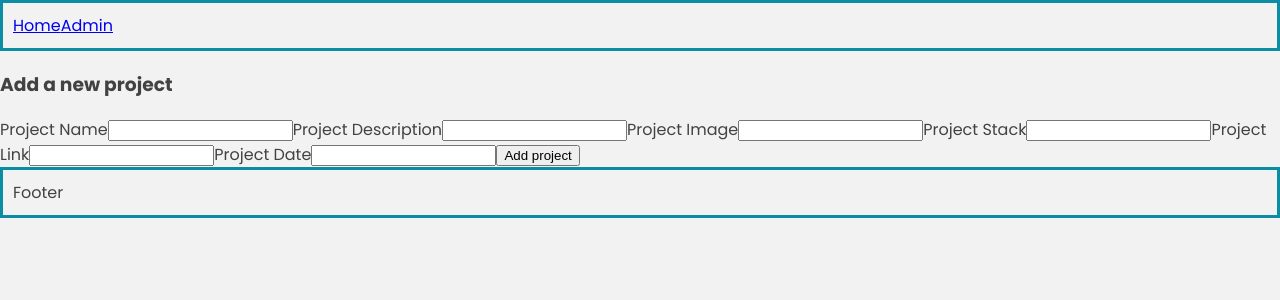
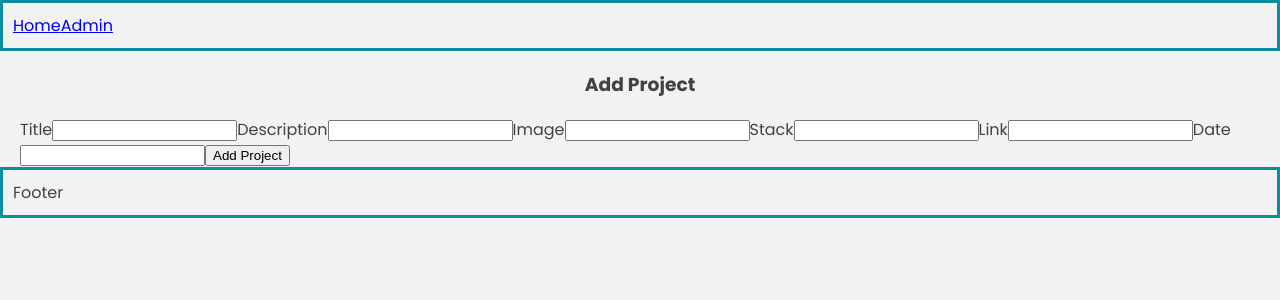
Before and after one commit to Samsuffy0100110/gabyweb-react-2023-02, a React (Vite) app in the folder frontend/: page /projects/new in a window 1280 px wide. Shown: the top 300 px of the page. Built offline with nearby package versions, Linux system fonts and the light colour scheme.

Commit message:
add a create method to project CRUD

```diff
--- a/frontend/src/App.jsx
+++ b/frontend/src/App.jsx
@@ -4,6 +4,7 @@ import Nav from "./components/layouts/Nav";
 import Footer from "./components/layouts/Footer";
 import Admin from "./pages/admin/Admin";
 import ProjectNew from '@components/admin/ProjectNew';
+import ProjectUpdate from '@components/admin/ProjectUpdate';
 
 import "./App.scss";
 
@@ -16,6 +17,7 @@ function App() {
           <Route path="/" element={<Home />} />
           <Route path="/admin" element={<Admin />} />
           <Route path="/projects/new" element={<ProjectNew />} />
+          <Route path="/projects/:id" element={<ProjectUpdate />} />
         </Routes>
         <Footer />
       </Router>
--- a/frontend/src/App.scss
+++ b/frontend/src/App.scss
@@ -10,3 +10,4 @@
 @import "./styles/layouts/footer";
 @import "./styles/pages/admin";
 @import "./styles/components/admin/main";
+@import "./styles/components/admin/project-new";
--- a/frontend/src/components/admin/Main.jsx
+++ b/frontend/src/components/admin/Main.jsx
@@ -54,7 +54,7 @@ export default function Main() {
                 <table key={project.id} className='admin_projects'>
                     <thead>
                         <tr>
-                            <th>Project Name</th>
+                            <th>Project Title</th>
                             <th>Project Description</th>
                             <th>Project Image</th>
                             <th>Project Stack</th>
@@ -75,7 +75,7 @@ export default function Main() {
                     <tfoot>
                         <tr>
                             <td>
-                                <button>Edit</button>
+                                <Link to={`/projects/${project.id}`}>Update</Link>
                             </td>
                             <td>
                                 <button onClick={() => handleDelete(project.id)}>Delete</button>
--- a/frontend/src/components/admin/ProjectNew.jsx
+++ b/frontend/src/components/admin/ProjectNew.jsx
@@ -1,21 +1,66 @@
+import React, { useState } from 'react';
+import { useNavigate } from "react-router-dom";
+
 export default function ProjectNew() {
+    const [project, setProject] = useState({
+        title: "",
+        description: "",
+        image: "",
+        stack: "",
+        link: "",
+        date: "",
+    });
+
+    const [error, setError] = useState(false);
+    const [errorMessage, setErrorMessage] = useState("");
+    const navigate = useNavigate();
+
+    const handleChange = (event) => {
+        setProject({ ...project, [event.target.name]: event.target.value });
+    }
+
+    const handleSubmit = async (event) => {
+        event.preventDefault();
+        try {
+            const response = await fetch("http://localhost:5000/projects", {
+                method: "POST",
+                headers: {
+                    "Content-Type": "application/json",
+                },
+                body: JSON.stringify(project),
+            });
+            const data = await response.json();
+            console.log(data);
+            setLoading(false);
+        } catch (error) {
+            setError(true);
+            setErrorMessage(error.message);
+        } finally {
+            navigate("/admin");
+        }
+    }
+
+    if (error) {
+        return <div>{errorMessage}</div>;
+    }
+
     return (
-        <div className='project_new'>
-            <h3>Add a new project</h3>
-            <form>
-                <label htmlFor="project_name">Project Name</label>
-                <input type="text" id="project_name" name="project_name" />
-                <label htmlFor="project_description">Project Description</label>
-                <input type="text" id="project_description" name="project_description" />
-                <label htmlFor="project_image">Project Image</label>
-                <input type="text" id="project_image" name="project_image" />
-                <label htmlFor="project_stack">Project Stack</label>
-                <input type="text" id="project_stack" name="project_stack" />
-                <label htmlFor="project_link">Project Link</label>
-                <input type="text" id="project_link" name="project_link" />
-                <label htmlFor="project_date">Project Date</label>
-                <input type="text" id="project_date" name="project_date" />
-                <button type="submit">Add project</button>
+        <div className='project-new-form'>
+            <h3>Add Project</h3>
+            <form onSubmit={handleSubmit}>
+                <label htmlFor="title">Title</label>
+                <input type="text" name="title" value={project.title} onChange={handleChange} />
+                <label htmlFor="description">Description</label>
+                <input type="text" name="description" value={project.description} onChange={handleChange} />
+                <label htmlFor="image">Image</label>
+                <input type="text" name="image" value={project.image} onChange={handleChange} />
+                <label htmlFor="stack">Stack</label>
+                <input type="text" name="stack" value={project.stack} onChange={handleChange} />
+                <label htmlFor="link">Link</label>
+                <input type="text" name="link" value={project.link} onChange={handleChange} />
+                <label htmlFor="date">Date</label>
+                <input type="text" name="date" value={project.date} onChange={handleChange} />
+                <button type="submit">Add Project</button>
             </form>
         </div>
     );
--- /dev/null
+++ b/frontend/src/components/admin/ProjectUpdate.jsx
@@ -0,0 +1,5 @@
+export default function ProjectUpdate () {
+    return (
+        <h2>Update</h2>
+    )
+}
--- /dev/null
+++ b/frontend/src/styles/components/admin/_project-new.scss
@@ -0,0 +1,47 @@
+.project-new-form {
+  display: flex;
+  flex-direction: column;
+  align-items: center;
+  justify-content: center;
+  width: 100%;
+  height: 100%;
+  padding: 0 20px;
+  box-sizing: border-box;
+  .project-new-form__title {
+    width: 100%;
+    margin-bottom: 20px;
+    font-size: 1.5rem;
+    font-weight: 600;
+    text-align: center;
+  }
+  .project-new-form__input {
+    width: 100%;
+    margin-bottom: 20px;
+    padding: 10px;
+    box-sizing: border-box;
+    border: 1px solid #ccc;
+    border-radius: 5px;
+    font-size: 1rem;
+    font-weight: 400;
+    outline: none;
+    &:focus {
+      border: 1px solid #000;
+    }
+  }
+  .project-new-form__button {
+    width: 100%;
+    padding: 10px;
+    box-sizing: border-box;
+    border: none;
+    border-radius: 5px;
+    font-size: 1rem;
+    font-weight: 600;
+    color: #fff;
+    background-color: #000;
+    cursor: pointer;
+    outline: none;
+    &:hover {
+      background-color: #333;
+    }
+  }
+}
```
Also changed, not shown: 1 other file (tests, documents, lock files or other folders).
